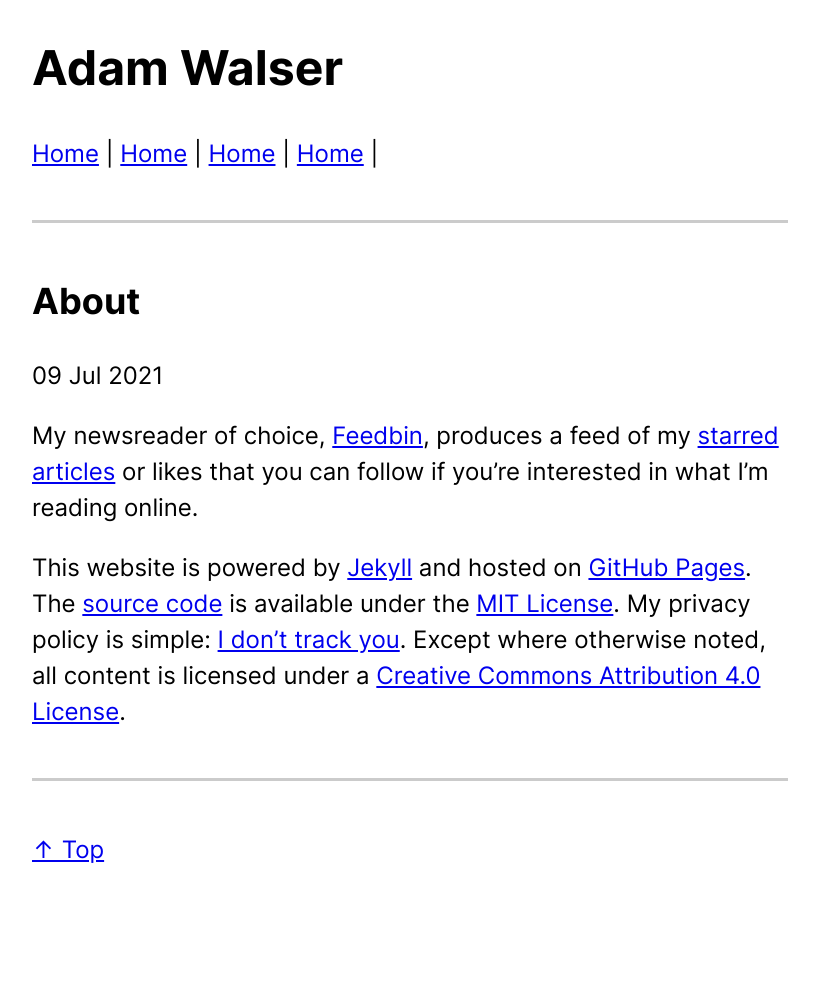
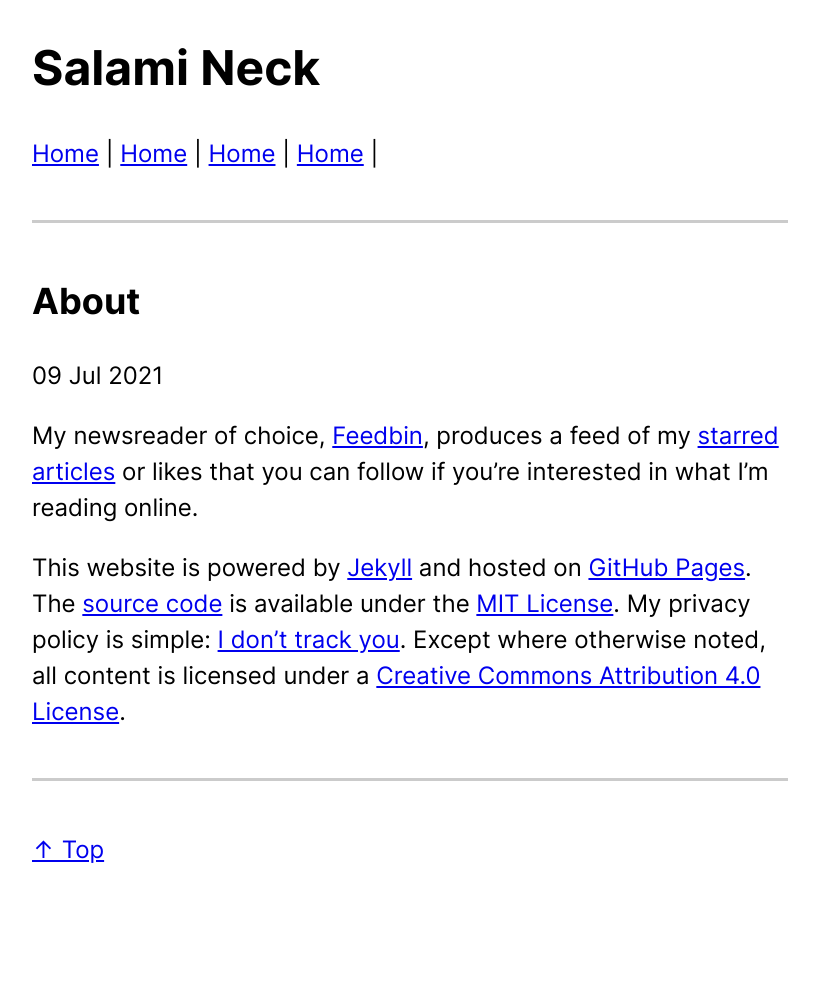
Before and after one commit to ajpwalser/ajpwalser.github.io, a Jekyll site: the page built from _posts/2021-07-09-about.md, in a window 1280 px wide. Shown: the whole page, without its empty margins (230-1049 px from the left). Built offline with Jekyll 4.4.1, drawn with Linux system fonts in a browser that asks for light colours.

Commit message:
Update _config.yml

```diff
--- a/_config.yml
+++ b/_config.yml
@@ -1,6 +1,6 @@
-title: Adam Walser
+title: Salami Neck
 description:
-tagline:
+tagline: Pepperoni Face
 permalink: /:title/
 markdown: kramdown
 plugins:
```
